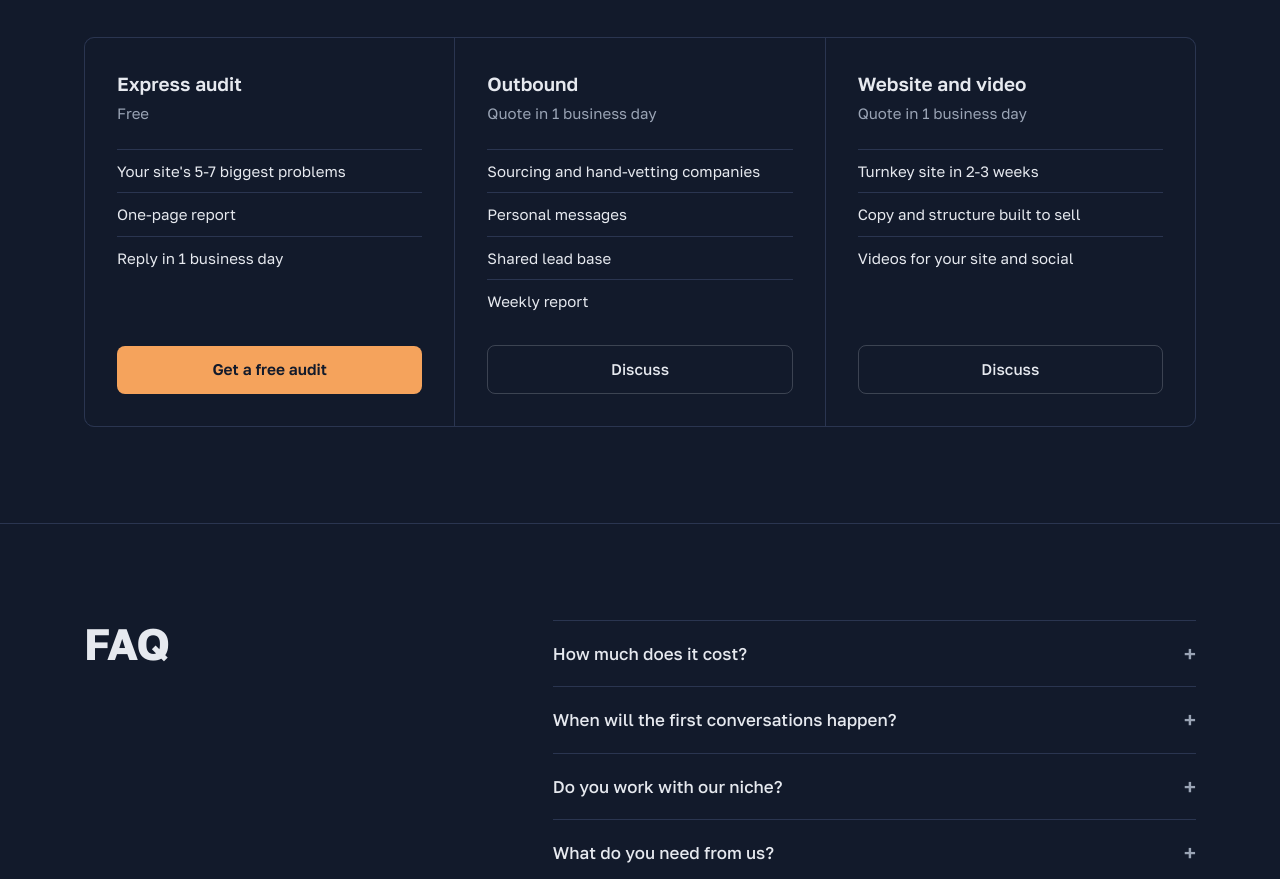
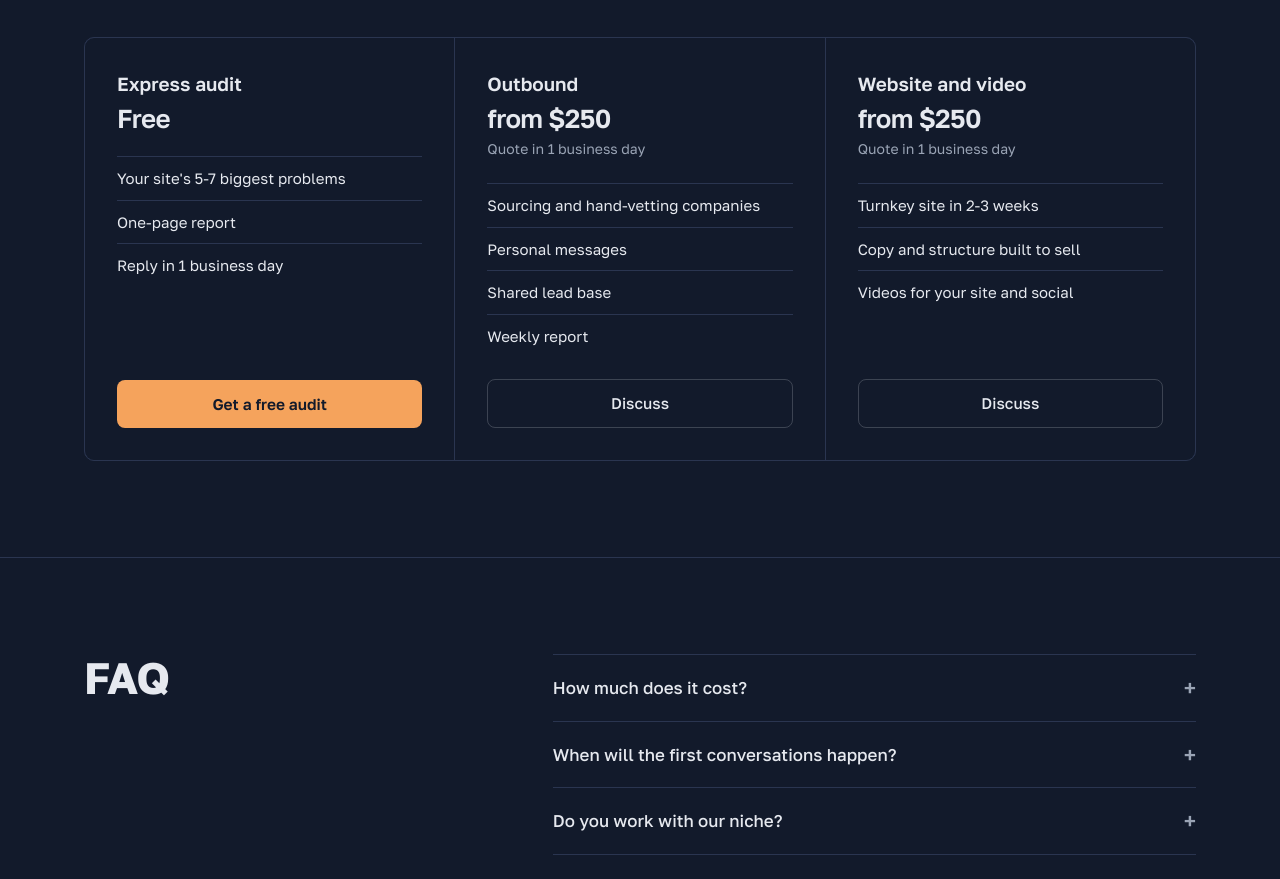
Before and after one commit to velorievvork-pixel/Ember-Court, a Next.js app: page /en in a window 1280 px wide. Shown: the part 3098-3977 px from the top of the page. Built offline with nearby package versions, Linux system fonts and the light colour scheme.

Commit message:
Site: prices from $250 on paid formats and in FAQ (RU/EN/UA)
Co-Authored-By: Claude Opus 5.5 <noreply@anthropic.com>
Claude-Session: https://claude.ai/code/session_01AMvf4BFchrx3KUN3To5jn3

```diff
--- a/src/app/[lang]/page.tsx
+++ b/src/app/[lang]/page.tsx
@@ -134,7 +134,8 @@ export default async function Home({ params }: PageProps<"/[lang]">) {
               {[1, 2, 3].map((n) => (
                 <div key={n} className="flex flex-col bg-paper p-7 sm:p-8">
                   <h3 className="text-[19px] font-semibold">{t(`l.p${n}.h`)}</h3>
-                  <p className="mt-1 text-[15px] text-ink-muted">{n === 1 ? t("l.plans.free") : t("l.plans.quote")}</p>
+                  <p className="mt-2 text-[26px] font-semibold leading-none tracking-tight">{n === 1 ? t("l.plans.free") : t("l.plans.from")}</p>
+                  {n !== 1 && <p className="mt-1.5 text-[14px] text-ink-muted">{t("l.plans.quote")}</p>}
                   <ul className="mt-6 grid flex-1 content-start gap-2.5">
                     {t(`l.p${n}.i`).split("|").map((it) => (
                       <li key={it} className="border-t border-rule pt-2.5 text-[15px] text-ink">{it}</li>
--- a/src/content/en.json
+++ b/src/content/en.json
@@ -166,6 +166,7 @@
   "l.plans.h": "Ways to work with us",
   "l.plans.free": "Free",
   "l.plans.quote": "Quote in 1 business day",
+  "l.plans.from": "from $250",
   "l.plans.popular": "Most popular",
   "l.p1.h": "Express audit",
   "l.p1.i": "Your site's 5-7 biggest problems|One-page report|Reply in 1 business day",
@@ -176,7 +177,7 @@
   "l.plans.cta": "Discuss",
   "l.faq.h": "FAQ",
   "l.q1": "How much does it cost?",
-  "l.a1": "It depends on scope and niche. The audit is free; for everything else we send a quote within 1 business day.",
+  "l.a1": "From $250. The exact price depends on scope and niche: we send a quote within 1 business day. The express site audit is free.",
   "l.q2": "When will the first conversations happen?",
   "l.a2": "First replies usually come within 2-3 weeks of starting.",
   "l.q3": "Do you work with our niche?",
--- a/src/content/ru.json
+++ b/src/content/ru.json
@@ -166,6 +166,7 @@
   "l.plans.h": "Форматы работы",
   "l.plans.free": "Бесплатно",
   "l.plans.quote": "Расчёт за 1 рабочий день",
+  "l.plans.from": "от $250",
   "l.plans.popular": "Чаще всего выбирают",
   "l.p1.h": "Экспресс-аудит",
   "l.p1.i": "5-7 главных проблем сайта|Отчёт на одной странице|Ответ за 1 рабочий день",
@@ -176,7 +177,7 @@
   "l.plans.cta": "Обсудить",
   "l.faq.h": "Частые вопросы",
   "l.q1": "Сколько это стоит?",
-  "l.a1": "Зависит от объёма и ниши. Аудит бесплатный, по остальному присылаем расчёт за 1 рабочий день.",
+  "l.a1": "Стоит от $250. Точная цена зависит от объёма и ниши: расчёт присылаем за 1 рабочий день. Экспресс-аудит сайта бесплатный.",
   "l.q2": "Когда будут первые разговоры?",
   "l.a2": "Первые ответы обычно приходят в течение 2-3 недель после старта.",
   "l.q3": "Вы работаете с нашей нишей?",
--- a/src/content/uk.json
+++ b/src/content/uk.json
@@ -166,6 +166,7 @@
   "l.plans.h": "Формати роботи",
   "l.plans.free": "Безкоштовно",
   "l.plans.quote": "Розрахунок за 1 робочий день",
+  "l.plans.from": "від $250",
   "l.plans.popular": "Найчастіше обирають",
   "l.p1.h": "Експрес-аудит",
   "l.p1.i": "5-7 головних проблем сайту|Звіт на одній сторінці|Відповідь за 1 робочий день",
@@ -176,7 +177,7 @@
   "l.plans.cta": "Обговорити",
   "l.faq.h": "Часті питання",
   "l.q1": "Скільки це коштує?",
-  "l.a1": "Залежить від обсягу й ніші. Аудит безкоштовний, щодо решти надсилаємо розрахунок за 1 робочий день.",
+  "l.a1": "Від $250. Точна ціна залежить від обсягу й ніші: розрахунок надсилаємо за 1 робочий день. Експрес-аудит сайту безкоштовний.",
   "l.q2": "Коли будуть перші розмови?",
   "l.a2": "Перші відповіді зазвичай приходять протягом 2-3 тижнів після старту.",
   "l.q3": "Ви працюєте з нашою нішею?",
```
